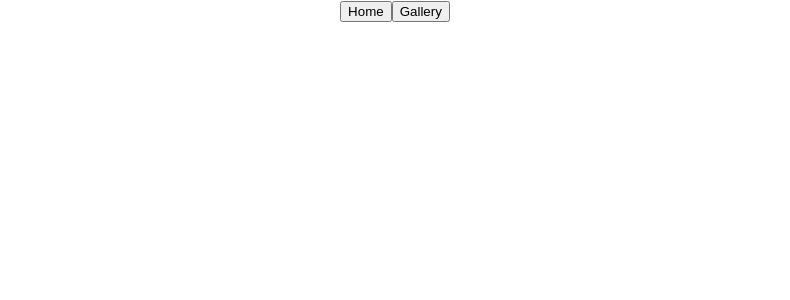
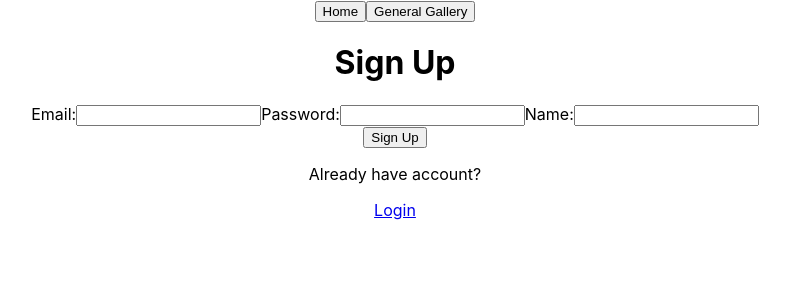
Before and after one commit to DaniCima/The-Fourty-Thieves.client, a React (Create React App) app in the folder client/: page /signup in a window 1280 px wide. Before the commit this address had no page. Shown: the top 300 px of the page, without its empty margins (245-1035 px from the left). Built offline with nearby package versions, Linux system fonts and the light colour scheme.

Commit message:
working mongoose

```diff
--- a/client/package.json
+++ b/client/package.json
@@ -6,6 +6,7 @@
     "@testing-library/jest-dom": "^5.16.5",
     "@testing-library/react": "^13.4.0",
     "@testing-library/user-event": "^13.5.0",
+    "axios": "^0.27.2",
     "react": "^18.2.0",
     "react-dom": "^18.2.0",
     "react-router-dom": "^6.3.0",
--- a/client/src/App.js
+++ b/client/src/App.js
@@ -5,6 +5,8 @@ import Navbar from "./components/Navbar";
 import GalleryPage from "./pages/GalleryPage";
 import LoginPage from "./pages/LoginPage";
 import ArtworkPage from "./pages/ArtworkPage";
+import EditArtwork from "./pages/EditArtwork";
+import SignUp from "./pages/SignUp";
 
 function App() {
   return (
@@ -13,8 +15,10 @@ function App() {
       <Routes>
         <Route path="/" element={<HomePage />} />
         <Route path="/login" element={<LoginPage />} />
+        <Route path="/signup" element={<SignUp />} />
         <Route path="/gallery" element={<GalleryPage />} />
-        <Route path="/artwork/:id" element={<ArtworkPage />} />
+        <Route path="/gallery/:artwork" element={<ArtworkPage />} />
+        <Route path="/gallery/edit/:artwork" element={<EditArtwork />} />
       </Routes>
     </div>
   );
--- a/client/src/components/AddArtwork.jsx
+++ b/client/src/components/AddArtwork.jsx
@@ -0,0 +1,19 @@
+function AddArtwork() {
+  return (
+    <div>
+      <h3>New Work</h3>
+
+      <form onSubmit>
+        <label>Title:</label>
+        <input type="text" name="title" value onChange />
+
+        <label>Description:</label>
+        <textarea type="text" name="description" value onChange />
+
+        <button type="submit">Submit</button>
+      </form>
+    </div>
+  );
+}
+
+export default AddArtwork;
--- a/client/src/components/Navbar.jsx
+++ b/client/src/components/Navbar.jsx
@@ -7,7 +7,7 @@ function Navbar() {
         <button>Home</button>
       </Link>
       <Link to="/gallery">
-        <button>Gallery</button>
+        <button>General Gallery</button>
       </Link>
       {/* <button onClick={logOutUser}>Logout</button> */}
       <br />
--- a/client/src/pages/ArtworkPage.jsx
+++ b/client/src/pages/ArtworkPage.jsx
@@ -31,7 +31,7 @@ function ArtworkPage() {
         you. Listen to your intuition and the angels and follow their advice.💥
       </h4>
       {/* if is yours/ currentUser */}
-      <Link to={`/:artwork/edit`}>
+      <Link to={`gallery/edit/:artwork`}>
         <button>Edit Piece</button>
       </Link>
     </div>
--- /dev/null
+++ b/client/src/pages/EditArtwork.jsx
@@ -0,0 +1,7 @@
+import React from "react";
+
+function EditArtwork() {
+  return <div>EditArtwork</div>;
+}
+
+export default EditArtwork;
--- a/client/src/pages/GalleryPage.jsx
+++ b/client/src/pages/GalleryPage.jsx
@@ -1,7 +1,14 @@
-import React from "react";
+import AddArtwork from "../components/AddArtwork";
 
 function GalleryPage() {
-  return <div>GalleryPage - Display list of ramdomly organized artworks</div>;
+  return (
+    <div>
+      <p>Gallery</p>
+      {/* if is YOUR gallery/ :currentUser */}
+      <AddArtwork />
+      {/* public */}
+    </div>
+  );
 }
 
 export default GalleryPage;
--- a/client/src/pages/LoginPage.jsx
+++ b/client/src/pages/LoginPage.jsx
@@ -1,7 +1,27 @@
-import React from "react";
+import { Link } from "react-router-dom";
 
 function LoginPage() {
-  return <div>LoginPage</div>;
+  return (
+    <>
+      <h1>Login</h1>
+
+      <form onSubmit>
+        <label>Email:</label>
+        <input type="email" name="email" value onChange />
+
+        <label>Password:</label>
+        <input type="password" name="password" value onChange />
+
+        <br />
+
+        <button type="submit">Login</button>
+      </form>
+      {/* { errorMessage && <p className="error-message">{errorMessage}</p> } */}
+
+      <p>Don't have an account yet?</p>
+      <Link to={"/signup"}> Sign Up</Link>
+    </>
+  );
 }
 
 export default LoginPage;
--- a/client/src/pages/SignUp.jsx
+++ b/client/src/pages/SignUp.jsx
@@ -1,7 +1,77 @@
-import React from "react";
+import { Link, useNavigate } from "react-router-dom";
+import { useState } from "react";
+import axios from "axios";
+
+const API_URL = "http://localhost:5006";
 
 function SignUp() {
-  return <div>SignUp</div>;
+  const [userData, setUserData] = useState({
+    username: "",
+    email: "",
+    password: "",
+  });
+  const [errorMessage, setErrorMessage] = useState(null);
+
+  // const navigate = useNavigate();
+
+  const handleUserData = (e) => {
+    const value = e.target.value;
+    const name = e.target.name;
+    setUserData({ ...userData, [name]: value });
+  };
+
+  const handleSubmit = (e) => {
+    e.preventDefault();
+
+    axios
+      .post(`${API_URL}/auth/signup`, userData)
+      // .then((response) => {
+      //   navigate("/login");
+      // })
+      .catch((err) => {
+        const error = err.response.data.errorMessage;
+        setErrorMessage(error);
+      });
+  };
+
+  return (
+    <div className="SignupPage">
+      <h1>Sign Up</h1>
+
+      <form onSubmit={handleSubmit}>
+        <label>Email:</label>
+        <input
+          type="email"
+          name="email"
+          value={userData.email}
+          onChange={handleUserData}
+        />
+
+        <label>Password:</label>
+        <input
+          type="password"
+          name="password"
+          value={userData.password}
+          onChange={handleUserData}
+        />
+
+        <label>Name:</label>
+        <input
+          type="text"
+          name="username"
+          value={userData.username}
+          onChange={handleUserData}
+        />
+        <br />
+        <button type="submit">Sign Up</button>
+      </form>
+
+      {errorMessage && <p className="error-message">{errorMessage}</p>}
+
+      <p>Already have account?</p>
+      <Link to={"/auth/login"}> Login</Link>
+    </div>
+  );
 }
 
 export default SignUp;
```
Also changed, not shown: client/src/components/ArtworkCard.jsx (added, +14 -0 lines), client/src/components/RenderYourArtworks.jsx (added, +14 -0 lines), 1 other file (tests, documents, lock files or other folders).
